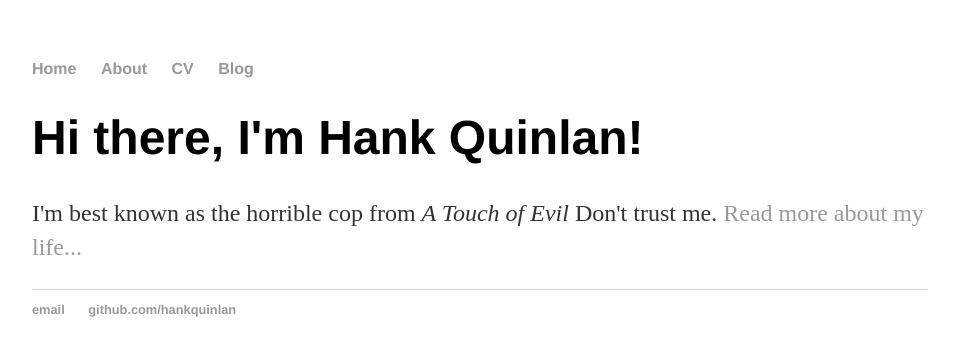
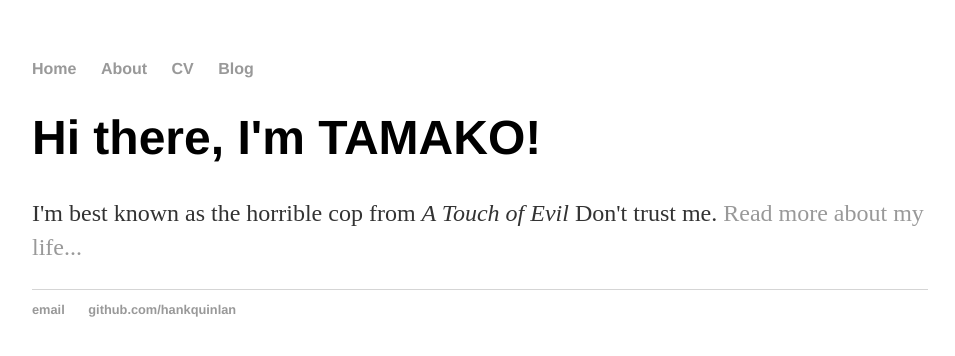
Before and after one commit to tamako23333/tamako23333.github.io, a Jekyll site: the page built from index.html, in a window 1280 px wide. Shown: the top 356 px of the page, without its empty margins (160-1115 px from the left). Built offline with Jekyll 4.4.1, drawn with Linux system fonts in a browser that asks for light colours.

Commit message:
Update index.html

```diff
--- a/index.html
+++ b/index.html
@@ -3,6 +3,6 @@ layout: default
 title: Hank Quinlan, Horrible Cop
 ---
 <div class="blurb">
-	<h1>Hi there, I'm Hank Quinlan!</h1>
+	<h1>Hi there, I'm TAMAKO!</h1>
 	<p>I'm best known as the horrible cop from <em>A Touch of Evil</em> Don't trust me. <a href="/about">Read more about my life...</a></p>
 </div><!-- /.blurb -->
```
